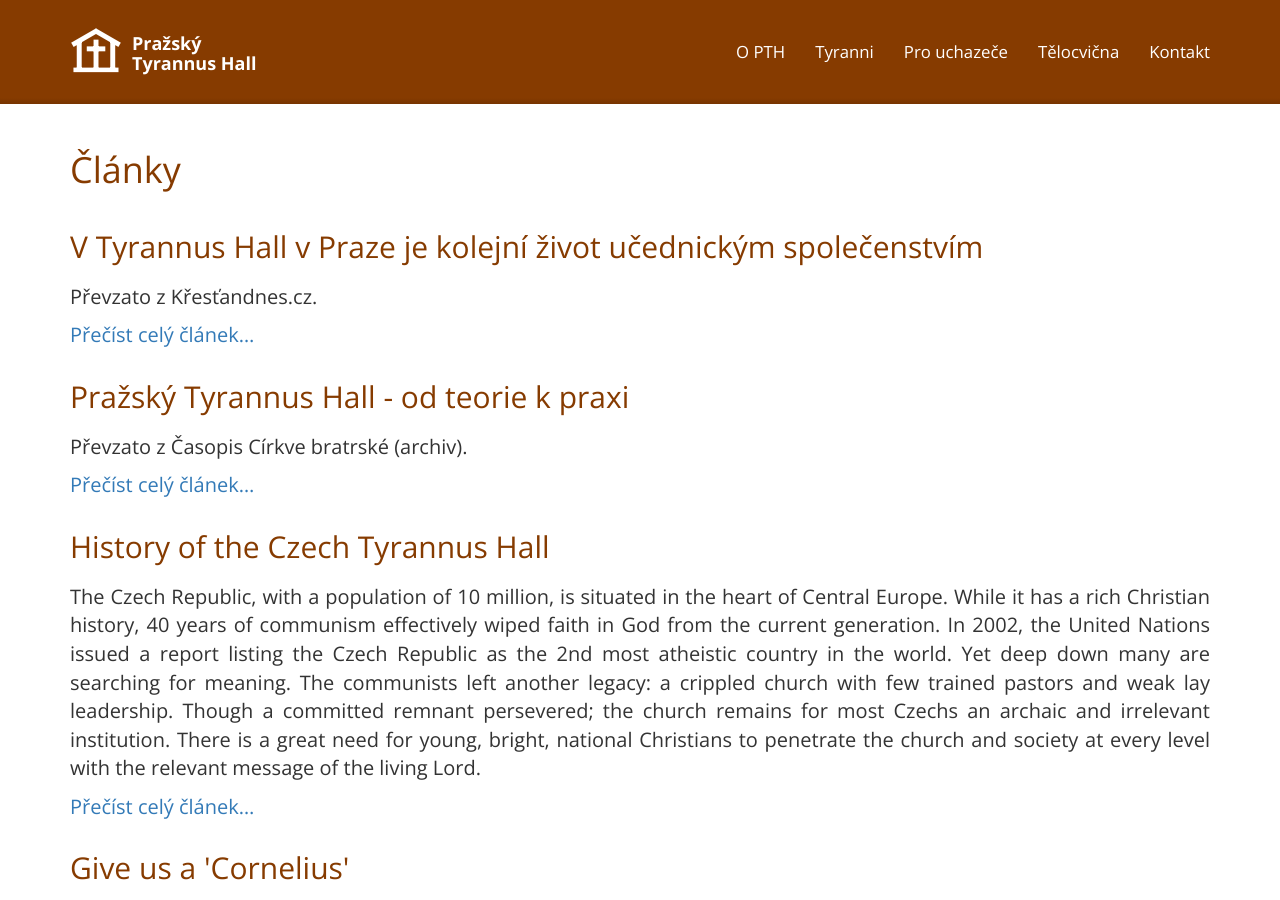
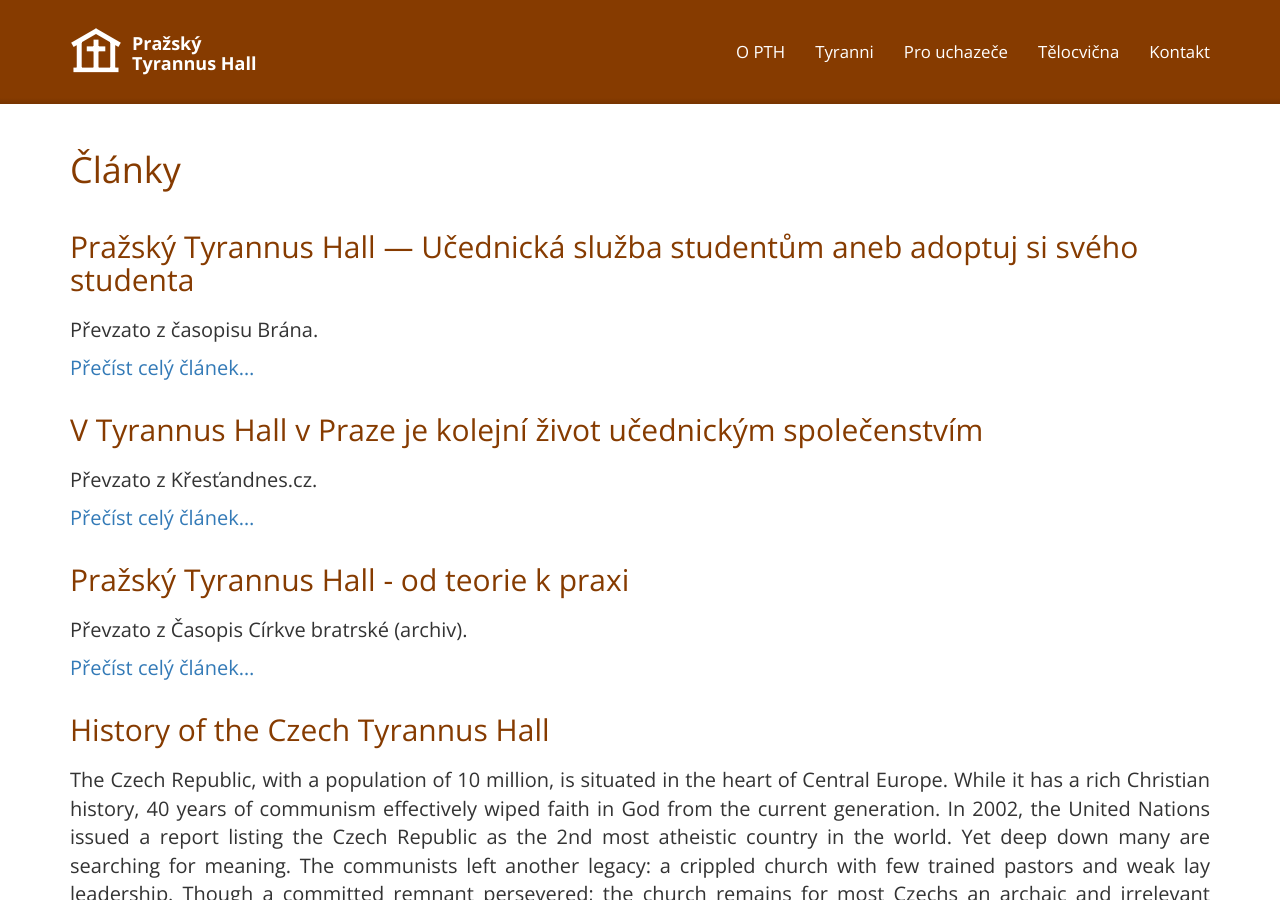
Before and after one commit to vojtha/pth-cz.net, a Jekyll site: the page built from pages/clanky.html, in a window 1280 px wide and 900 px high. Built offline with Jekyll 4.4.1, drawn with Linux system fonts in a browser that asks for light colours; nearby versions of some CDN libraries; some web fonts are replaced; some of the changed lines change nothing that is shown; some of the changed text lies outside the part shown.

Commit message:
Pridani Tomasova clanku z Brany

```diff
--- a/_includes/footer.html
+++ b/_includes/footer.html
@@ -1,7 +1,7 @@
 <footer class="footer">
   <div class="container">
     <div class="row">
-      <div class="col-sm-4">
+      <div class="col-sm-2">
         <h3>Odkazy</h3>
 
         <ul>
@@ -11,11 +11,11 @@
           <li><a href="https://github.com/yetty/pth-cz.net">GitHub</a></li>
         </ul>
       </div>
-      <div class="col-sm-4">
+      <div class="col-sm-6">
         <h3><a href="{{ site.baseurl }}/clanky/">Články</a></h3>
         <ul>
-          {% for post in site.posts|limit:7 %}
-          <li><a href="{{ site.baseurl }}{{ post.url }}">{{ post.title }}</a></li>
+          {% for post in site.posts|limit:8 %}
+          <li><a href="{{ site.baseurl }}{{ post.url }}">{{ post.title | truncate: 80 }}</a></li>
           {% endfor %}
         </ul>
       </div>
--- /dev/null
+++ b/_posts/2008-12-01-brana.md
@@ -0,0 +1,60 @@
+---
+title: "Pražský Tyrannus Hall — Učednická služba studentům aneb adoptuj si svého studenta"
+author: "Tomáš Grulich"
+categories: historie
+layout: post
+---
+
+Převzato z časopisu Brána.
+
+V době minulého režimu byli absolventi vysokých škol chápáni jako určitá společenská třída.
+Byli nazýváni pracující inteligencí, což v různých dekádách socialismu znamenalo různá paušální
+předznamenání - od potenciálních zrádců ideálů dělnické třídy až po vůdčí elitu státu.
+Dnešní doba přináší snad více vyvážený pohled na vzdělání. Uvědomujeme si, že samotné studium na
+VŠ neznamená příslušnost k nějaké intelektuální společenské třídě či elitě národa. Je to jen příležitost k rozvoji
+schopností, které člověk získal a je jen na něm, zda takovou příležitost dobře využije pro svůj
+profesní život.
+
+Co však přináší život na vysoké škole z duchovního hlediska? Znamená přijetí na VŠ příležitost i k duchovnímu růstu
+nebo je to spíše dekret na přicházející duchovní krize? Jak se daří jednotlivým studentům využít poměrně dlouhý
+čas studia z pohledu jejich víry a služby Bohu? Je to čas zrání nebo naopak hluchý čas ztráty duchovního náboje?
+
+Vysokoškoláci jsou v současnosti velmi silně vytíženi. Zvyšuje se náročnost studia a mnoho studentů musí navíc
+shánět různé brigády pro spolufinancování svého života na VŠ. I přes náročnost většiny vysokoškolských oborů
+věřím, že čas studia je ideálním obdobím k formování charakteru služebníků. Může to být čas, kdy se mladí
+křesťané přetavují ve zralé duchovní osobnosti. Těžko čekat na lepší podmínky pro duchovní růst. Každé další
+období produktivního věku přinese spíše větší zaneprázdněnost. Život bude spíše sklízet ztoho, co bylo zaseto,
+než že by dovoloval nějakou lepší přípravu na službu. Bude to sklizeň duchovní plodnosti nebo úhor
+promarněných příležitostí?
+
+V roce 2000 jsme v Praze zakládali Pražský Tyrannus Hall (PTH) s cílem pomoci studentům
+k využití času vysokoškolského studia k duchovnímu růstu. Jeden z hlavních důrazů, který se nám vpráci se studenty
+v PTH osvědčuje, je důraz na společenství či učednickou komunitu. Příčinou mnoha duchovních krizí studentů bývá,
+že jsou poměrně náhle vykořeněni ze svého duchovního domova a z domova vůbec. Mnoho znich se ze setrvačnosti
+snaží udržovat iluzi zázemí ve svých domovských sborech, ale podaří se to jen malému procentu z nich. Většinou pokud
+nenacházejí v místě svého studia přechodný duchovní azyl, stávají se z nich z nich jakoby „duchovní bezdomovci“.
+Období, které mohlo být příležitostí k růstu, spíše přináší duchovní krize či nárůst individualismu. Ověřili jsme si
+však, že pokud studenti nacházejí své nové zázemí i v místě svého studia a učí se poskytovat pomoc druhým, tvoří se
+výborný předpoklad k dlouhodobému duchovnímu růstu.
+
+I další důraz, který si v PTH ověřujeme, se realizuje v kontextu
+vztahů. Zatímco práce s dorostem a mladší mládeží vyžaduje především duchovní vzory, se kterými by se skupina
+mohla společně identifikovat, vysokoškoláci potřebují daleko více osobní mentorskou službu. Vidíme, jak
+čas investovaný do nějakého studenta osobním způsobem, přináší daleko větší užitek než hodiny přednášek.
+Snažíme se tedy v PTH vytvářet takové prostředí, kde by studenti měli možnost vidět starší služebníky v praktické
+službě, v osobních zápasech či rodinných vztazích velmi zblízka. Učíme se na nějaký čas „adoptovat“
+si studenty a otevřít jim i svůj domov. Snažíme se s nimi sdílet svá vítězství i své prohry.
+
+Máme za to, že
+pokud jsou naplněny tyto dva důležité předpoklady práce se studenty – zázemí a mentorská služba –
+přirozeně se otvírá duchovní i lidský potenciál, který Pán Ježíš do jednotlivých studentů vložil. Období
+studentského života se tak může stát časem přípravy nejen na to, jak se uplatnit na trhu práce, ale i
+přípravou na celoživotní čas služby Bohu. Jakkoli očekáváme ovoce podobné služby spíše v dlouhodobém horizontu,
+již nyní za osm let existence PTH můžeme potvrdit, že taková investice přináší své ovoce.
+
+Většina z vás nebude mít
+podobné možnosti k osobní službě studentům, jako je prostředí PTH, kde se studenty můžeme přímo žít
+v jedné budově po většinu času jejich studia. Přesto však máme za to, že důrazy, které si v PTH ověřujeme,
+lze do určité míry pěstovat i v daleko skromnějších podmínkách. I kdyby to znamenalo jen pouhé častější
+pozvání na oběd někoho zvysokoškoláků k prohloubení vztahů, chtěl bych vás povzbudit – „adoptujte si svého studenta“,
+je to velká investice do budoucnosti Kristovy církve.
```
